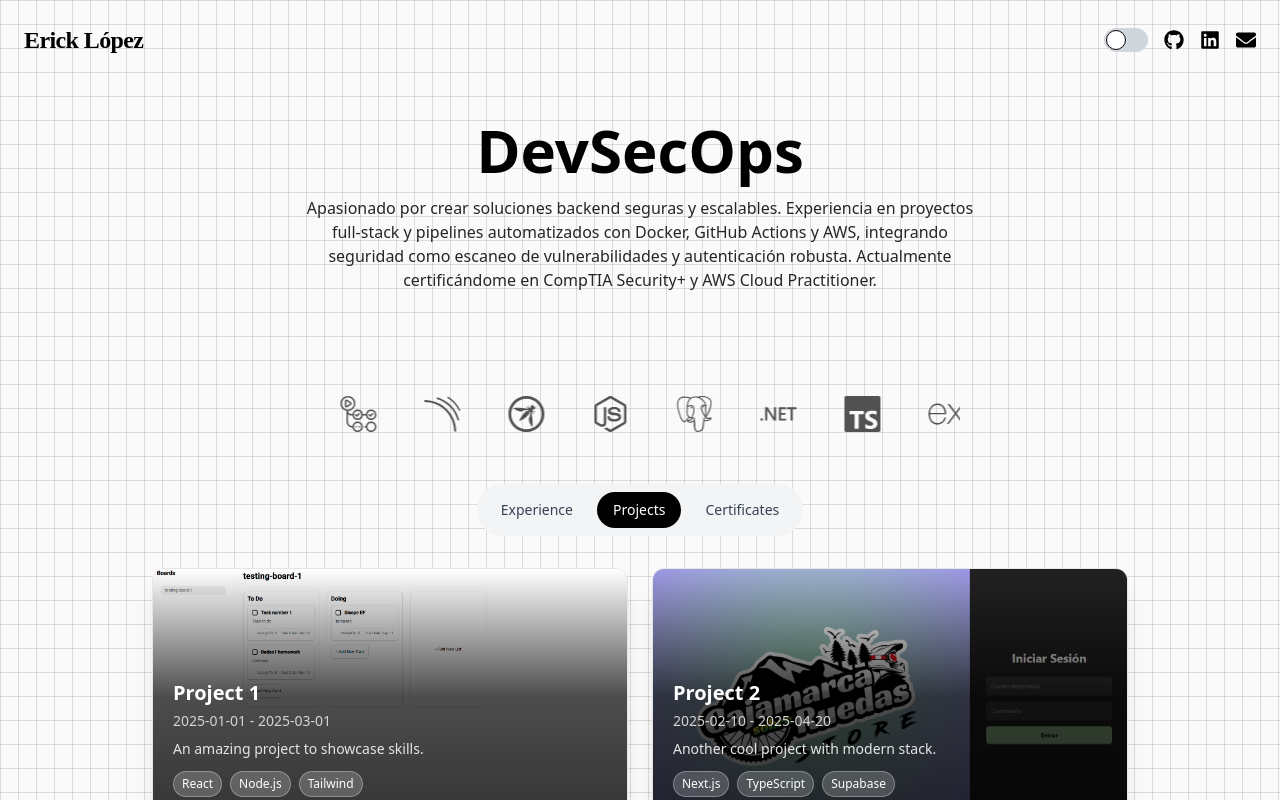
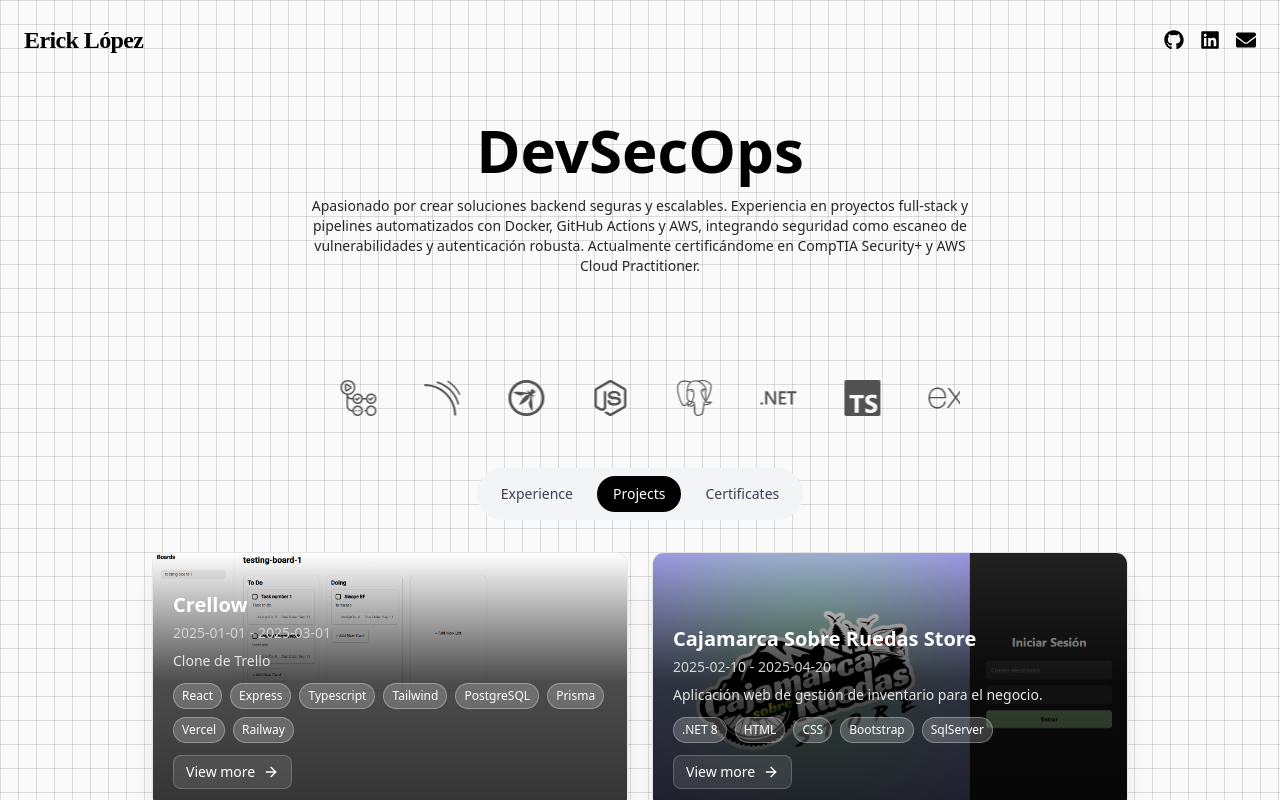
Before and after one commit to ErickLopezDev/portfolio, a React (Vite) app: page / in a window 1280 px wide. Both pictures are taken after a click on the button "Projects". Shown: the top 800 px of the page. Built offline with nearby package versions, Linux system fonts and the light colour scheme.

Commit message:
feat: gettin better design

```diff
--- a/src/components/Carrousel.tsx
+++ b/src/components/Carrousel.tsx
@@ -29,7 +29,7 @@ export default function Carrousel() {
   ];
 
   return (
-    <section className="px-10 lg:px-80">
+    <section className="md:px-30 lg:px-80">
       <h3 className="text-2xl font-bold text-center mb-4">
         Herramientas
       </h3>
--- a/src/components/CertificateCard.tsx
+++ b/src/components/CertificateCard.tsx
@@ -4,7 +4,7 @@ import { type ICertificate } from "../types/portfolio";
 
 export const CertificateCard: React.FC<{ certificado: ICertificate }> = ({ certificado }) => (
   <div className="relative bg-white dark:bg-neutral-900 rounded-2xl shadow-md overflow-hidden">
-    <div className="h-80 w-full overflow-hidden relative">
+    <div className="h-60 w-full overflow-hidden relative">
       <img
         src={certificado.imagen}
         alt={certificado.titulo}
--- a/src/components/Header.tsx
+++ b/src/components/Header.tsx
@@ -33,7 +33,7 @@ export default function Header(){
           </h1>
           <div className="flex flex-col sm:flex-row items-center gap-4">
             {/* Toggle estilo iPhone */}
-            <label className="relative inline-flex items-center cursor-pointer" aria-label="Toggle dark mode">
+            {/* <label className="relative inline-flex items-center cursor-pointer" aria-label="Toggle dark mode">
               <input
                 type="checkbox"
                 className="sr-only peer"
@@ -41,7 +41,7 @@ export default function Header(){
                 onChange={() => setDarkMode(!darkMode)}
               />
               <div className="w-11 h-6 bg-gray-300 rounded-full peer peer-checked:bg-green-200 dark:bg-gray-600 peer-focus:ring-2dark:peer-focus:ring-green-00 after:content-[''] after:absolute after:top-[2px] after:left-[2px] after:bg-white after:border after:rounded-full after:h-5 after:w-5 after:transition-all peer-checked:after:translate-x-full"></div>
-            </label>
+            </label> */}
             <div className="flex gap-4 text-xl">
               <a href="https://github.com/ErickLopezDev" target="_blank" rel="noopener noreferrer" className="hover:text-neutral-400">
                 <FaGithub />
--- a/src/components/Hero.tsx
+++ b/src/components/Hero.tsx
@@ -2,13 +2,13 @@ const Hero = () => {
   return (
       <section className="relative z-10 p-10 text-center max-w-3xl mx-auto">
         <h2
-          className="text-6xl font-bold mb-4"
+          className="text-3xl md:text-6xl font-bold mb-4"
 
         >
             DevSecOps
         </h2>
         <p
-          className="text-neutral-800 dark:text-neutral-400"
+          className="text-neutral-800 dark:text-neutral-400 text-xs md:text-sm"
         >
           Apasionado por crear soluciones backend seguras y escalables. Experiencia en proyectos full-stack y pipelines automatizados con Docker, GitHub Actions y AWS, integrando seguridad como escaneo de vulnerabilidades y autenticación robusta. Actualmente certificándome en CompTIA Security+ y AWS Cloud Practitioner.
         </p>
--- a/src/components/ProjectCard.tsx
+++ b/src/components/ProjectCard.tsx
@@ -1,10 +1,11 @@
 import { type IProject } from "../types/portfolio";
 import { useState } from "react";
 import { ProjectModal } from "./ProjectModal";
+import { ArrowRight } from "lucide-react";
 
 interface Props {
   project: IProject;
-  onOpen: (p : IProject)=> void;
+  onOpen: (p: IProject) => void;
 }
 
 export function ProjectCard({ project }: Props) {
@@ -12,17 +13,18 @@ export function ProjectCard({ project }: Props) {
 
   return (
     <>
-      <div
-        onClick={() => setOpen(true)}
-        className="relative rounded-xl overflow-hidden shadow-xl border border-neutral-200 dark:border-neutral-700 group hover:scale-[1.01] transition-transform z-10 cursor-pointer"
-      >
+      <div className="relative rounded-xl overflow-hidden shadow-xl border border-neutral-200 dark:border-neutral-700 group hover:scale-[1.01] transition-transform z-10">
+        {/* Imagen */}
         <img
           src={project.imagen}
           alt={project.titulo}
           className="w-full h-64 object-cover"
         />
+
+        {/* Overlay */}
         <div className="absolute inset-0 bg-gradient-to-t from-black/80 via-black/70 to-transparent" />
 
+        {/* Info */}
         <div className="absolute bottom-0 text-white p-5 z-10">
           <h4 className="text-xl font-bold mb-1">{project.titulo}</h4>
           <p className="text-sm text-neutral-300 mb-2">
@@ -32,7 +34,7 @@ export function ProjectCard({ project }: Props) {
             {project.descripcion}
           </p>
 
-          <div className="flex flex-wrap gap-2 mb-2">
+          <div className="flex flex-wrap gap-2 mb-3">
             {project.tecnologias.map((tech, index) => (
               <span
                 key={index}
@@ -42,6 +44,15 @@ export function ProjectCard({ project }: Props) {
               </span>
             ))}
           </div>
+
+          {/* Botón ver más */}
+          <button
+            onClick={() => setOpen(true)}
+            className="flex items-center gap-2 px-3 py-1.5 rounded-lg bg-white/10 border border-white/20 hover:bg-white/20 transition text-sm font-medium cursor-pointer"
+          >
+            View more
+            <ArrowRight className="h-4 w-4" />
+          </button>
         </div>
       </div>
 
--- a/src/data/certs.ts
+++ b/src/data/certs.ts
@@ -3,29 +3,35 @@ import { type ICertificate } from "../types/portfolio";
 export const certs: ICertificate[] = [
   {
     id: 1,
-    titulo: "CompTIA Security+",
-    institucion: "CompTIA",
-    fecha: "2023",
-    imagen: "https://images.credly.com/images/80d8a06a-c384-42bf-ad36-db81bce5adce/blob",
+    titulo: "Linux Essentials",
+    institucion: "Linux Professional Institute",
+    fecha: "2022",
+    imagen: "https://images.credly.com/size/680x680/images/e8fe3d67-2967-43d0-bc4a-7a268a37f47b/image.png",
     obtenido: true
   },
   {
     id: 2,
+    titulo: "CCNA: Introduction to Networks",
+    institucion: "Cisco",
+    fecha: "2022",
+    imagen: "https://images.credly.com/size/680x680/images/70d71df5-f3dc-4380-9b9d-f22513a70417/CCNAITN__1_.png",
+    obtenido: true
+  },
+  {
+    id: 6,
+    titulo: "Junior Cybersecurity Analyst Career Path",
+    institucion: "Cisco / Certificación Pathway",
+    fecha: "2023",
+    imagen: "https://images.credly.com/size/680x680/images/441578ec-c0f3-46cc-95fc-86b27e90cf4f/image.png",
+    obtenido: true
+  },
+  {
+    id: 3,
     titulo: "AWS Certified Cloud Practitioner",
     institucion: "Amazon Web Services",
     fecha: "2023",
     imagen: "https://images.credly.com/images/00634f82-b07f-4bbd-a6bb-53de397fc3a6/image.png",
     obtenido: false
-
-  },
-  {
-    id: 3,
-    titulo: "AWS Certified DevOps Engineer – Professional",
-    institucion: "Amazon Web Services",
-    fecha: "2024",
-    imagen: "https://images.credly.com/images/bd31ef42-d460-493e-8503-39592aaf0458/twitter_thumb_201604_image.png",
-    obtenido: true
-
   },
   {
     id: 4,
@@ -34,15 +40,30 @@ export const certs: ICertificate[] = [
     fecha: "2023",
     imagen: "https://learn.microsoft.com/en-us/media/learn/certification/badges/microsoft-certified-fundamentals-badge.svg",
     obtenido: false
-
   },
   {
     id: 5,
+    titulo: "CompTIA Security+",
+    institucion: "CompTIA",
+    fecha: "2023",
+    imagen: "https://images.credly.com/images/80d8a06a-c384-42bf-ad36-db81bce5adce/blob",
+    obtenido: false
+  },
+
+  {
+    id: 7,
+    titulo: "AWS Certified DevOps Engineer – Professional",
+    institucion: "Amazon Web Services",
+    fecha: "2024",
+    imagen: "https://images.credly.com/images/bd31ef42-d460-493e-8503-39592aaf0458/twitter_thumb_201604_image.png",
+    obtenido: false
+  },
+  {
+    id: 8,
     titulo: "Microsoft Certified: DevOps Engineer Expert",
     institucion: "Microsoft",
     fecha: "2024",
     imagen: "https://learn.microsoft.com/en-us/media/learn/certification/badges/microsoft-certified-expert-badge.svg",
     obtenido: false
-
-  },
+  }
 ];
--- a/src/data/projects.ts
+++ b/src/data/projects.ts
@@ -7,40 +7,40 @@ import project3Img from "../assets/fitfat.png";
 export const projects: IProject[] = [
   {
     id: 1,
-    titulo: "Project 1",
-    descripcion: "An amazing project to showcase skills.",
+    titulo: "Crellow",
+    descripcion: "Clone de Trello",
     imagen: project1Img,
-    tecnologias: ["React", "Node.js", "Tailwind"],
+    tecnologias: ["React", "Express", "Typescript", "Tailwind", "PostgreSQL", "Prisma", "Vercel", "Railway"],
     rol: "Lead Developer",
     link: "#",
     longDescription:
-      "Detailed description of the project, explaining features, challenges, and key learnings.",
+      "Crellow es un clon de Trello diseñado como una aplicación de gestión de proyectos colaborativos. Implementé la posibilidad de crear tableros, listas y tarjetas, incluyendo la funcionalidad de invitación de usuarios a proyectos específicos. El objetivo fue practicar principios de arquitectura modular y el diseño de un backend escalable con Express y Prisma. Las rutas RESTful se construyeron siguiendo buenas prácticas de seguridad (validación de inputs, protección de endpoints) y el frontend en React + Tailwind priorizó la experiencia de usuario con un diseño responsivo. El despliegue en Vercel (frontend) y Railway (backend + base de datos PostgreSQL) me permitió simular un entorno real de CI/CD y manejar variables de entorno sensibles.",
     fechaInicio: "2025-01-01",
     fechaFin: "2025-03-01",
   },
   {
     id: 2,
-    titulo: "Project 2",
-    descripcion: "Another cool project with modern stack.",
+    titulo: "Cajamarca Sobre Ruedas Store",
+    descripcion: "Aplicación web de gestión de inventario para el negocio.",
     imagen: project2Img,
-    tecnologias: ["Next.js", "TypeScript", "Supabase"],
+    tecnologias: [".NET 8", "HTML", "CSS", "Bootstrap", "SqlServer"],
     rol: "Backend Developer",
     link: "#",
     longDescription:
-      "This project focused on backend integrations, authentication, and API development.",
+      "Este proyecto consistió en el desarrollo de un sistema de gestión de inventario para el negocio 'Cajamarca Sobre Ruedas'. Como backend developer, trabajé principalmente en la lógica de negocio y la integración con SQL Server. Implementé la autenticación y autorización de usuarios, creación de endpoints API seguros en .NET 8, y validaciones de datos para garantizar la integridad de la información de productos, ventas y reportes. El frontend se desarrolló con HTML, CSS y Bootstrap para ofrecer una interfaz sencilla pero funcional al usuario. Además, se implementó un módulo de reportes para visualizar el stock en tiempo real y facilitar la toma de decisiones. Este proyecto me permitió profundizar en el patrón MVC de ASP.NET, y en cómo conectar eficazmente controladores, modelos y vistas en un entorno de producción.",
     fechaInicio: "2025-02-10",
     fechaFin: "2025-04-20",
   },
   {
     id: 3,
-    titulo: "Project 3",
-    descripcion: "Experimenting with backend and microservices.",
+    titulo: "FitFat - Cafetería",
+    descripcion: "Dashboard interactivo con estadísticas de la viabilidad del negocio.",
     imagen: project3Img,
-    tecnologias: ["Go", "Docker", "Kubernetes"],
+    tecnologias: ["Angular20", "Express", "Typescript", "Tailwind", "MongoDB", "Mongoose", "Vercel", "Railway"],
     rol: "DevOps Engineer",
     link: "#",
     longDescription:
-      "In this project, the challenge was setting up scalable infrastructure with containers and orchestration.",
+      "FitFat es una aplicación orientada a la gestión de cafeterías, con un dashboard interactivo que muestra estadísticas clave sobre la viabilidad del negocio. El backend fue construido con Express y MongoDB (a través de Mongoose) para un manejo ágil de datos no estructurados. El frontend, desarrollado en Angular 20 y Tailwind, permite visualizar métricas como ventas, clientes frecuentes y productos más rentables. Mi rol se centró en el diseño e implementación de la infraestructura DevOps: contenedorización con Docker, despliegue continuo en Railway y Vercel, y configuración de entornos escalables para pruebas y producción. Además, trabajé en el monitoreo de logs y en la preparación de la app para soportar cargas más altas, garantizando disponibilidad y resiliencia. Este proyecto fue clave para afianzar mis habilidades en orquestación de servicios y prácticas modernas de DevOps aplicadas a proyectos reales.",
     fechaInicio: "2025-03-15",
     fechaFin: "2025-05-30",
   },
```
Also changed, not shown: src/components/Portfoliotabs.tsx (+8 -5 lines), src/components/ProjectModal.tsx (+31 -15 lines).
